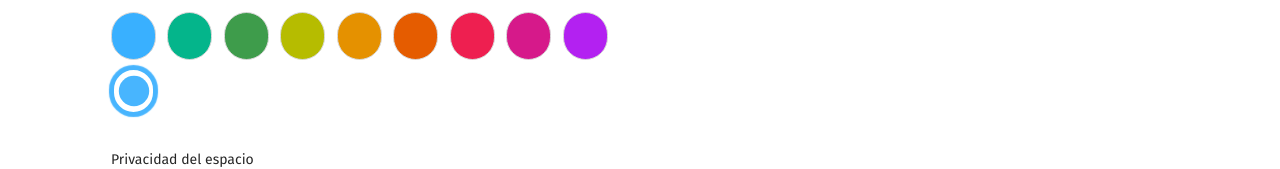
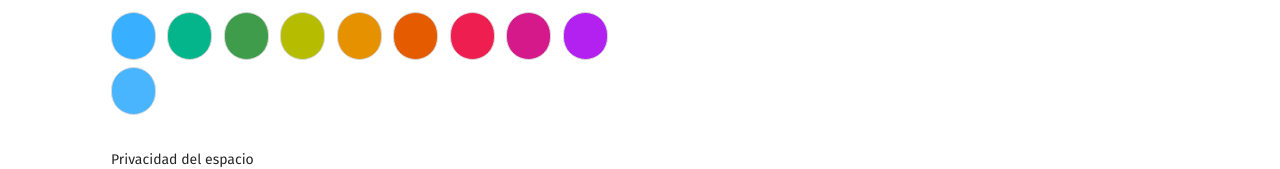
Before and after one commit to 92eduardocastillo/Test, a React (Create React App) app: page / in a window 1280 px wide. Shown: the part 900-1069 px from the top of the page. Built offline with nearby package versions, Linux system fonts and the light colour scheme.

Commit message:
Cambio de color personalizado y deploy

```diff
--- a/package.json
+++ b/package.json
@@ -8,6 +8,7 @@
     "@testing-library/user-event": "^12.8.3",
     "antd": "^4.17.3",
     "react": "^17.0.2",
+    "react-color": "^2.19.3",
     "react-dom": "^17.0.2",
     "react-scripts": "4.0.3",
     "web-vitals": "^1.1.2"
--- a/src/componentes/formulario/colores/Colores.js
+++ b/src/componentes/formulario/colores/Colores.js
@@ -1,9 +1,27 @@
-import React from 'react'
+import React, { useRef, useState } from 'react'
 import { Form ,Radio  } from 'antd';
+import { SketchPicker } from 'react-color'
 
 export const Colores = () => {
 
-    const colors = ['#39B0FF','#04B58B','#3E9C4B','#B6BC00','#E59100','#E55C00','#EE1F50','#D6198A','#B321F1','#48B5FE']
+    const colors = ['#39B0FF','#04B58B','#3E9C4B','#B6BC00','#E59100','#E55C00','#EE1F50','#D6198A','#B321F1']
+
+    const [ colorPicker , setColorPicker ] = useState( '#48B5FE' )
+    const [showColorPicker , setShowColorPicker ] = useState( false )
+
+    const radioRef = useRef()
+
+    const handlerColor = updatedColor => {
+        setColorPicker( updatedColor.hex )
+    }
+
+    const onClick = () => {
+        showColorPicker
+        ? setShowColorPicker (false)
+        : setShowColorPicker (true)
+    }
+
+
 
     return (
         <div className='colores-container'>
@@ -16,9 +34,10 @@ export const Colores = () => {
             width:'100%',
             marginBottom: '0px'
         }}
-            initialValue={'#48B5FE'}
+
             >
                 <Radio.Group
+
                 style={{
                     display:'flex' ,
                     justifyContent:'space-between',
@@ -32,18 +51,43 @@ export const Colores = () => {
                 colors.map( ( color , index ) => (
                     <div key= {index}>
                         <Radio
+                         ref={radioRef}
                         className='radio'
                         style={{'--unnamed-color-circulo':color}}
                         value={color}
+                        disabled= {showColorPicker}
                         >
                         </Radio>
                     </div>
                 ))
                 }
+                    <div>
+                        <Radio
+                        checked= {!showColorPicker}
+                        className='radio'
+                        style={{'--unnamed-color-circulo':colorPicker}}
+                        value={colorPicker}
+                        onClick={ onClick }
+                        >
+                        </Radio>
+                    </div>
+
+
+
 
                 </Radio.Group>
             </Form.Item>
 
+            {
+                        showColorPicker &&
+                        (
+                        <SketchPicker
+                        color={colorPicker}
+                        onChange= {handlerColor}
+                        />
+                        )
+                    }
+
         </div>
     )
 }
```
Also changed, not shown: 12 other files (tests, documents, lock files or other folders).
